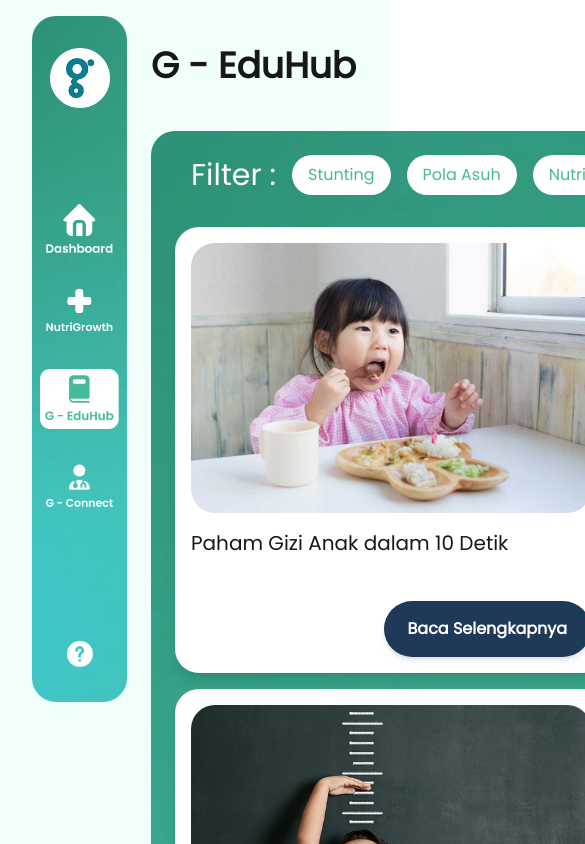
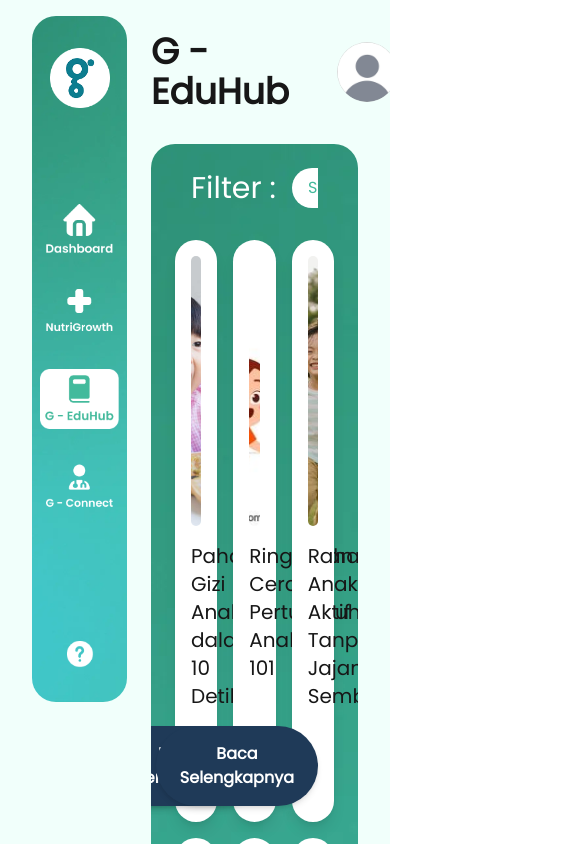
Before and after one commit to Arch-Ren/Intern-BCC, a Next.js app: page /dashboard/eduhub in a window 390 px wide. Shown: the top 844 px of the page, 585 px wide, since content can reach past the window. Built offline with nearby package versions, Linux system fonts and the light colour scheme.

Commit message:
fix(overflow): fix eduhub content overflow-x in small screen

```diff
--- a/src/app/dashboard/eduhub/page.tsx
+++ b/src/app/dashboard/eduhub/page.tsx
@@ -22,10 +22,11 @@ export default function Eduhub() {
 
     return(
         <>
-        <div className="bg-primary p-6 rounded-3xl">
+        <div className="w-full overflow-x-hidden">
+            <div className="bg-primary p-6 rounded-3xl w-full">
                 <div className="flex items-center gap-4 px-4 pb-8">
                     <h3 className="text-white text-3xl leading-none whitespace-nowrap">Filter : </h3>
-                <div className="flex gap-4 overflow-x-auto whitespace-nowrap">
+                    <div className="flex gap-4 overflow-x-auto whitespace-nowrap min-w-0 flex-1">
                         {EduhubFilter.map((item) => (
                             <div key={item.id} className="bg-white px-4 h-[40px] flex items-center justify-center rounded-[36px] text-primary shrink-0">
                                 {item.label}
@@ -42,6 +43,7 @@ export default function Eduhub() {
             </div>
 
             <EduhubModal article={selectedItem} isOpen={isPopupOpen} onClose={handleClosePopup}/>
+        </div>
         </>
     )
 }
--- a/src/app/dashboard/layout.tsx
+++ b/src/app/dashboard/layout.tsx
@@ -7,12 +7,12 @@ export default function DashboardLayout({
   children: React.ReactNode;
 }>) {
   return (
-    <div className="min-h-screen bg-[#F1FFFB]">
+    <div className="min-h-screen overflow-x-hidden bg-[#F1FFFB]">
         <div className="flex py-4 px-8">
             <HomeSidebar />
-            <div className="flex flex-col flex-1 pl-6">
+            <div className="flex flex-col min-w-0 flex-1 pl-6">
                 <HomeNavbar/>
-                <div className="pt-4">
+                <div className="min-w-0 pt-4">
                     { children }
                 </div>
             </div>
--- a/src/components/EduhubCard.tsx
+++ b/src/components/EduhubCard.tsx
@@ -9,7 +9,7 @@ type EduhubCardProps = {
 
 export default function EduhubCard({ item, onReadMore }: EduhubCardProps) {
     return(
-        <div className="bg-white rounded-3xl w-full p-4 shadow-lg flex flex-col">
+        <div className="bg-white rounded-3xl min-w-0 w-full p-4 shadow-lg flex flex-col">
             <Image
                 src={item.picture} alt="contentPhoto"
                 width={366}
```
Lines whose indentation alone changed are shown as unchanged.
